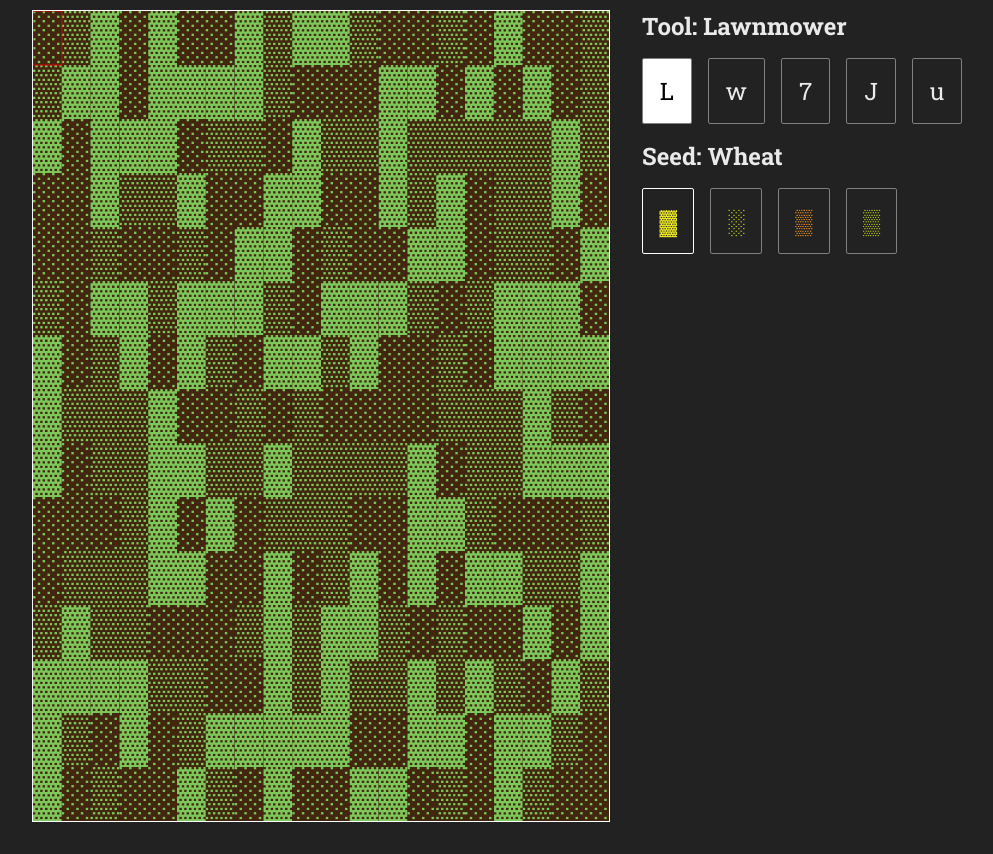
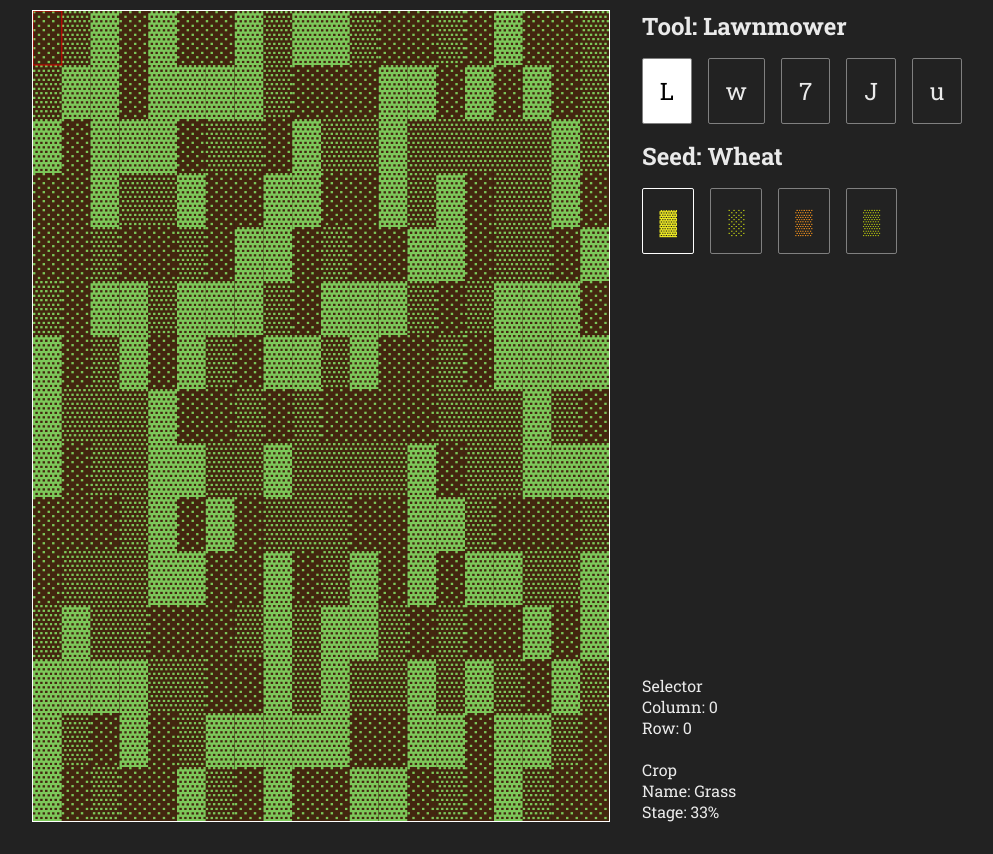
Before and after one commit to kniffen/Ludum-Dare-52, a website built with Parcel: page src/index.html in a window 1280 px wide. Shown: the part 97-951 px from the top of the page, without its empty margins (143-1136 px from the left). Built offline with nearby package versions, Linux system fonts and the light colour scheme.

Commit message:
Added info section

```diff
--- a/src/index.html
+++ b/src/index.html
@@ -19,6 +19,7 @@
     <section class="sidebar">
       <div class="tool-selector"></div>
       <div class="seed-selector"></div>
+      <div class="info"></div>
     </section>
   </div>
 
--- /dev/null
+++ b/src/info/index.ts
@@ -0,0 +1,14 @@
+import { selectedCell } from "../grid"
+
+const container = document.querySelector('.info') as HTMLElement
+
+export const update = function() {
+  container.innerText = `Selector
+  Column: ${selectedCell.column}
+  Row: ${selectedCell.row}
+
+  Crop
+  Name: ${selectedCell.ref.name}
+  Stage: ${((selectedCell.ref.stage + 1) / selectedCell.ref.stages.length * 100).toFixed()}%
+  `
+}
--- a/src/main.ts
+++ b/src/main.ts
@@ -1,3 +1,4 @@
+import * as info from './info'
 import render from './render'
 
 import './inputHandler'
@@ -5,6 +6,7 @@ import './tools'
 import './seeds'
 
 const gameLoop = (timestamp: DOMHighResTimeStamp) => {
+  info.update()
   render()
 
   window.requestAnimationFrame(gameLoop)
--- a/src/style.css
+++ b/src/style.css
@@ -62,6 +62,10 @@ select {
   border-color: white;
 }
 
+.info {
+  margin-block-start: auto;
+}
+
 #brb {
   display: none;
   position: fixed;
```
